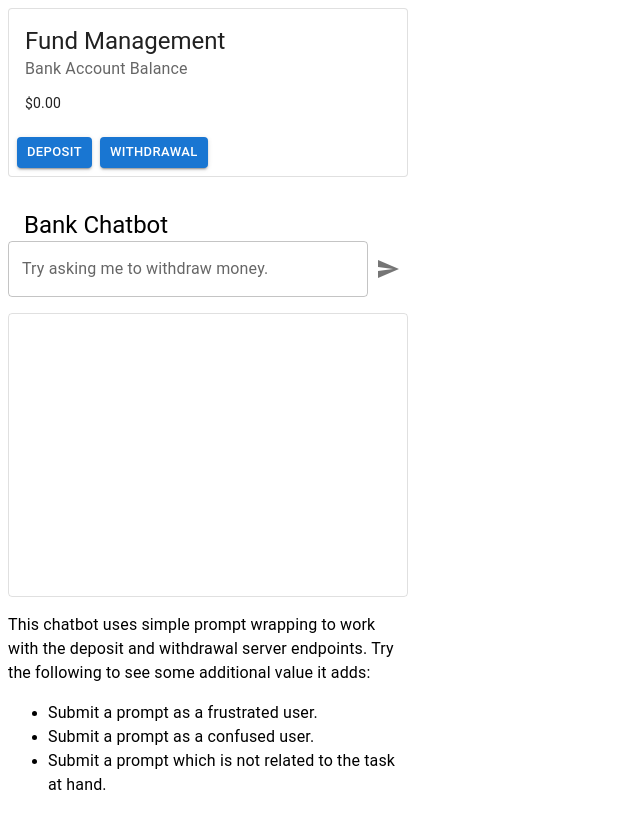
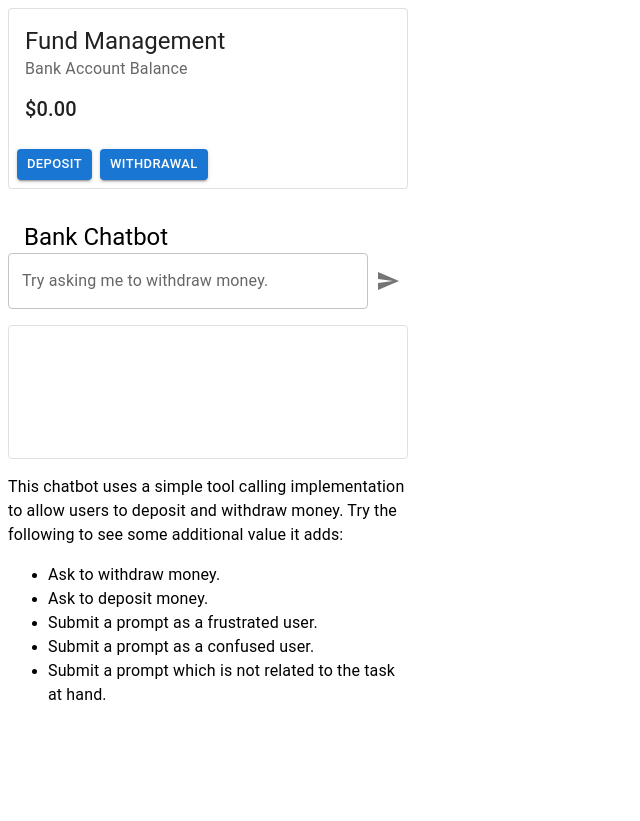
Before and after one commit to ixonstater/gemini-banking-bot, a React (Vite) app in the folder client/: page / in a window 1280 px wide. Shown: the whole page, without its empty margins (0-640 px from the left). After the commit the page ends 800 px from the top, so only its background shows below. Built offline with nearby package versions, Linux system fonts and the light colour scheme.

Commit message:
Some UI adjustments, made llm tool calling prompt a bit stricter.

```diff
--- a/client/src/bank-card/BankCard.tsx
+++ b/client/src/bank-card/BankCard.tsx
@@ -63,7 +63,7 @@ export default function BankCard() {
             <Typography sx={{ color: "text.secondary", mb: 1.5 }}>
               Bank Account Balance
             </Typography>
-            <Typography variant="body2">{formatForDollars(balance)}</Typography>
+            <Typography variant="h6">{formatForDollars(balance)}</Typography>
           </CardContent>
           <CardActions>
             <Button
@@ -347,7 +347,7 @@ function ChatbotEntryField({
             marginTop: 2,
             border: "1px solid rgba(0, 0, 0, 0.12)",
             borderRadius: "4px",
-            minHeight: 250,
+            minHeight: 100,
             padding: 2,
             display: "flex",
           }}
@@ -368,11 +368,17 @@ function ChatbotEntryField({
           )}
         </Box>
         <Typography sx={{ marginTop: 2 }}>
-          This chatbot uses simple prompt wrapping to work with the deposit and
-          withdrawal server endpoints. Try the following to see some additional
-          value it adds:
+          This chatbot uses a simple tool calling implementation to allow users
+          to deposit and withdraw money. Try the following to see some
+          additional value it adds:
         </Typography>
         <ul>
+          <li>
+            <Typography>Ask to withdraw money.</Typography>
+          </li>
+          <li>
+            <Typography>Ask to deposit money.</Typography>
+          </li>
           <li>
             <Typography>Submit a prompt as a frustrated user.</Typography>
           </li>
```
Also changed, not shown: 1 other file (tests, documents, lock files or other folders).
